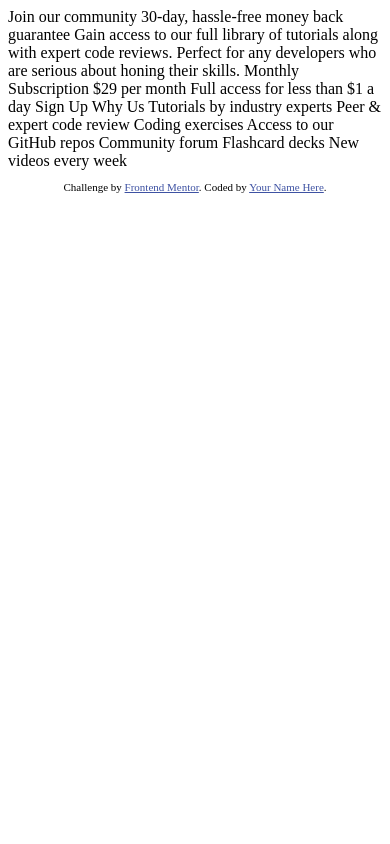
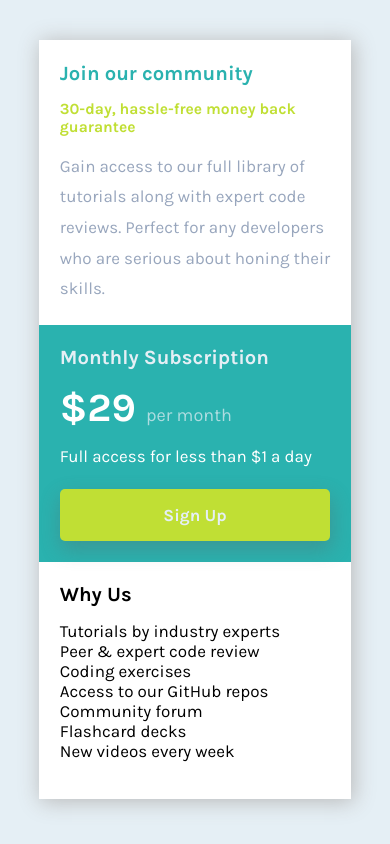
Before and after one commit to WendellRodriguesAmaral/single-price-grid-component-master, a plain HTML site: page index.html in a window 390 px wide. Drawn offline with Linux system fonts and the light colour scheme.

Commit message:
half of the mobile version is done

```diff
--- a/index.html
+++ b/index.html
@@ -1,50 +1,59 @@
 <!DOCTYPE html>
 <html lang="en">
-<head>
-  <meta charset="UTF-8">
-  <meta name="viewport" content="width=device-width, initial-scale=1.0"> <!-- displays site properly based on user's device -->
+  <head>
+    <meta charset="UTF-8" />
+    <meta name="viewport" content="width=device-width, initial-scale=1.0" />
+    <link rel="stylesheet" href="styles.css" type="text/css" />
+    <link rel="preconnect" href="https://fonts.googleapis.com">
+    <link rel="preconnect" href="https://fonts.gstatic.com" crossorigin>
+    <link href="https://fonts.googleapis.com/css2?family=Karla:wght@400;700&display=swap" rel="stylesheet">
+    <link
+      rel="icon"
+      type="image/png"
+      sizes="32x32"
+      href="./images/favicon-32x32.png"
+    />
 
-  <link rel="icon" type="image/png" sizes="32x32" href="./images/favicon-32x32.png">
+    <title>Frontend Mentor | Single Price Grid Component</title>
+  </head>
+  <body>
+    <main class="all">
+      <section class="description">
+        <h1>Join our community</h1>
 
-  <title>Frontend Mentor | Single Price Grid Component</title>
+        <h2>30-day, hassle-free money back guarantee</h2>
 
-  <!-- Feel free to remove these styles or customise in your own stylesheet 👍 -->
-  <style>
-    .attribution { font-size: 11px; text-align: center; }
-    .attribution a { color: hsl(228, 45%, 44%); }
-  </style>
-</head>
-<body>
-  Join our community
+        <p>
+          Gain access to our full library of tutorials along with expert code
+          reviews. Perfect for any developers who are serious about honing their
+          skills.
+        </p>
+      </section>
 
-  30-day, hassle-free money back guarantee
+      <section class="price">
+        <h1>Monthly Subscription</h1>
 
-  Gain access to our full library of tutorials along with expert code reviews.
-  Perfect for any developers who are serious about honing their skills.
+        <h2>
+          &dollar;29
+          <span>per month</span>
+        </h2>
 
-  Monthly Subscription
+        <p>Full access for less than &dollar;1 a day</p>
 
-  &dollar;29 per month
+        <button>Sign Up</button>
+      </section>
 
-  Full access for less than &dollar;1 a day
+      <section class="whyUs">
+        <h1>Why Us</h1>
 
-  Sign Up
-
-  Why Us
-
-  Tutorials by industry experts
-  Peer &amp; expert code review
-  Coding exercises
-  Access to our GitHub repos
-  Community forum
-  Flashcard decks
-  New videos every week
-
-  <footer>
-    <p class="attribution">
-      Challenge by <a href="https://www.frontendmentor.io?ref=challenge" target="_blank">Frontend Mentor</a>.
-      Coded by <a href="#">Your Name Here</a>.
-    </p>
-  </footer>
-</body>
+        <p>Tutorials by industry experts</p>
+        <p>Peer &amp; expert code review</p>
+        <p>Coding exercises</p>
+        <p>Access to our GitHub repos</p>
+        <p>Community forum</p>
+        <p>Flashcard decks</p>
+        <p>New videos every week</p>
+      </section>
+    </main>
+  </body>
 </html>
--- /dev/null
+++ b/styles.css
@@ -0,0 +1,94 @@
+*{
+    margin: 0;
+    border:0;
+    padding: 0;
+    box-sizing: border-box;
+    font-family: "karla";
+}
+
+@font-face{
+    font-family: "karla";
+    src: url("https://fonts.googleapis.com/css2?family=Karla:wght@400;700&display=swap")
+
+    /*aqui dentro posso usar qualquer propriedade que quizer*/
+}
+
+body{
+    display: flex;
+    justify-content:center;
+    width: 100%;
+    background: hsl(204, 43%, 93%);
+}
+
+.all{
+    width: min(80vw, 600px);/*peega o menor entre eles*/
+    height: auto;
+    display:grid;
+    grid-template-rows: 1.2fr 1fr 1fr;
+    margin:2.5rem 0;
+    box-shadow:  2px 2px 20px 1px rgb(187, 187, 187);
+    background-color: white;
+}
+
+section{
+    /* border:1px solid #000; */
+    padding:1.3rem;
+}
+
+h1{
+    font-size:5.2vw;
+    margin-bottom: 15px;
+}
+h2{
+    font-size:4vw;
+    margin-bottom: 15px;
+}
+p{
+    font-size:17px;
+}
+.description p{
+    line-height:1.8;
+    color:hsl(218, 22%, 67%);
+}
+.description h2{
+    color:hsl(71, 73%, 54%)
+}
+.description h1{
+    color:hsl(179, 62%, 43%);
+}
+
+
+.price{
+    background-color:hsl(179, 62%, 43%);
+    color:white;
+    display:flex;
+    flex-direction:column;
+}
+.price h1{
+    color:hsl(204, 43%, 93%);
+}
+
+.price h2{
+    font-size:40px;
+}
+.price h2 span{
+    font-weight: lighter;
+    font-size: 18px;
+    vertical-align: baseline;
+    color:hsl(204, 43%, 93%);
+    opacity: .7;
+}
+
+
+button{
+    width: 100%;
+    padding:1rem;
+    align-self: center;
+    margin:auto 0 0;
+    background-color:hsl(71, 73%, 54%);
+    font-size:17px;
+    font-weight: bold;
+    box-shadow:  1px 8px 20px 1px rgba(94, 94, 94, 0.316);
+    border-radius:5px;
+    color:hsl(204, 43%, 93%);
+}
```
